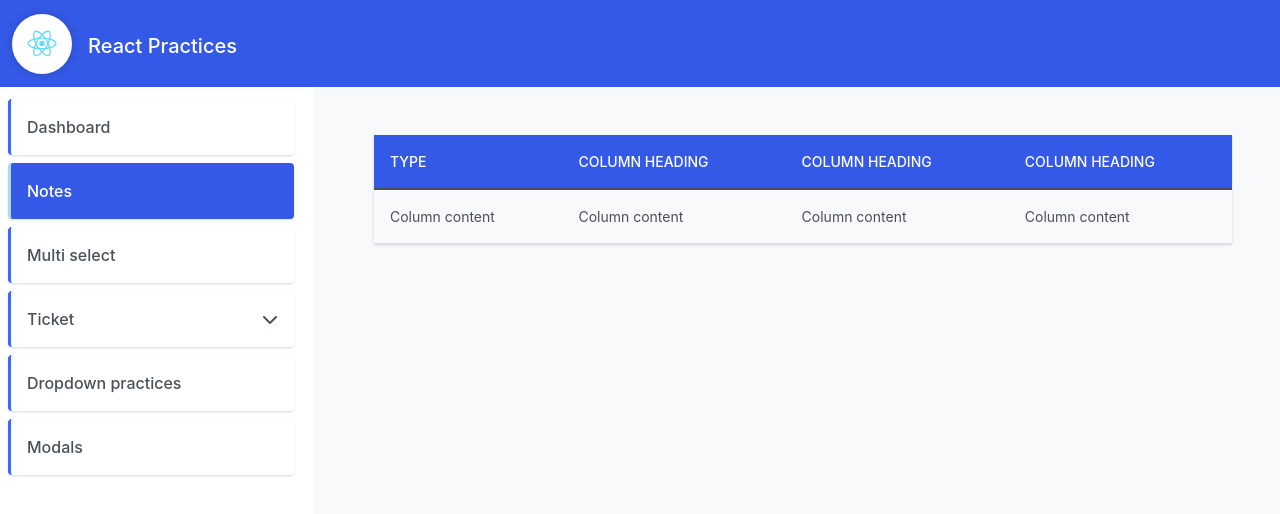
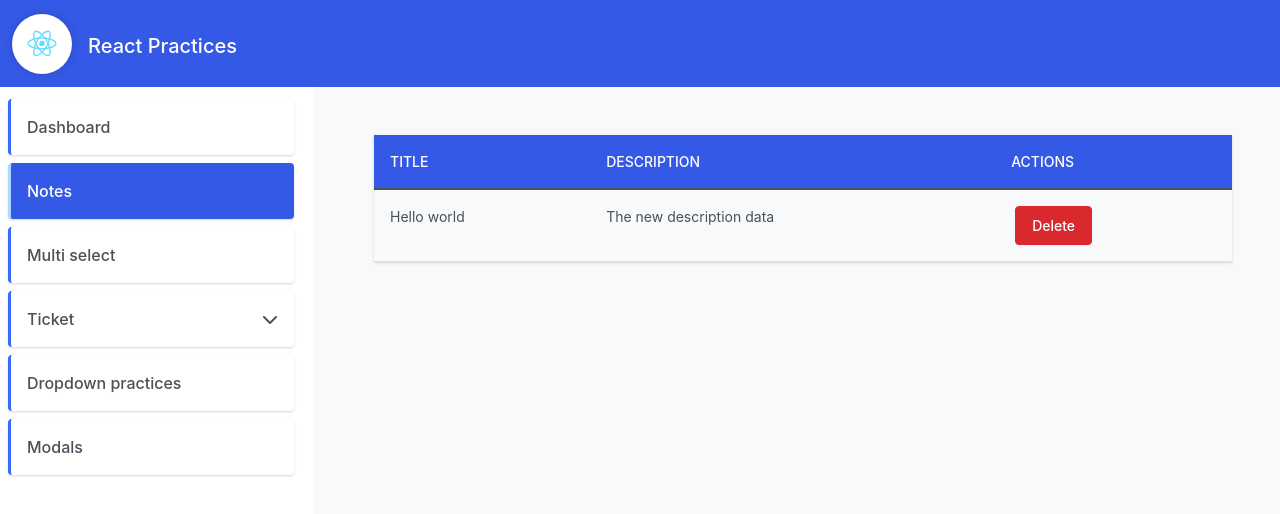
Before and after one commit to therodycc/react-practices, a Next.js app: page /notes in a window 1280 px wide. Shown: the top 514 px of the page. Built offline with nearby package versions, Linux system fonts and the light colour scheme.

Commit message:
new changes

```diff
--- a/src/components/common/table/index.tsx
+++ b/src/components/common/table/index.tsx
@@ -8,19 +8,36 @@ const Table = ({ headers, items }: TablePropsI) => {
             <table className="table ">
                 <thead className="bg-primary text-white">
                     <tr>
-                        <th scope="col">Type</th>
-                        <th scope="col">Column heading</th>
-                        <th scope="col">Column heading</th>
-                        <th scope="col">Column heading</th>
+                        {
+                            headers.map(head => (
+                                <>
+                                    <th scope="col">
+                                        {head.title}
+                                    </th>
+                                </>
+                            ))
+                        }
                     </tr>
                 </thead>
                 <tbody>
-                    <tr >
-                        <td>Column content</td>
-                        <td>Column content</td>
-                        <td>Column content</td>
-                        <td>Column content</td>
-                    </tr>
+                    {
+                        items.map((item, index) => (
+                            <>
+                                <tr key={'table_column_' + index}>
+                                    {
+                                        headers.map((head, _index) => (
+                                            <>
+                                                <td key={'table_column_' + _index}>
+                                                    {(head.key && item[head.key])}
+                                                    {typeof head.render === 'function' && !head.key && <head.render item={item} />}
+                                                </td>
+                                            </>
+                                        ))
+                                    }
+                                </tr>
+                            </>
+                        ))
+                    }
                 </tbody>
             </table>
         </>
--- a/src/pages/notes/index.tsx
+++ b/src/pages/notes/index.tsx
@@ -1,4 +1,5 @@
 import React, { useState } from 'react'
+import Button from '../../components/common/button';
 import Table from '../../components/common/table'
 import Layout from '../../components/layout'
 import { TableHeadersI } from '../../interfaces/table/table.interface';
@@ -11,6 +12,31 @@ const Notes = () => {
         {
             title: 'Title',
             key: "title"
+        },
+        {
+            title: 'Description',
+            key: "description"
+        },
+        {
+            title: 'Actions',
+            key: "",
+            render: ({ item }: any) => {
+                return (
+                    <>
+                        <Button title={'Delete'} action={() => {
+                            console.log({ item });
+                        }} bgClass={'danger'} />
+                    </>
+                )
+            }
+        }
+    ]
+
+
+    const data = [
+        {
+            title: "Hello world",
+            description: "The new description data"
         }
     ]
     return (
@@ -19,7 +45,7 @@ const Notes = () => {
                 <div className="m-5">
                     <Table
                         headers={notesHeader}
-                        items={[]} />
+                        items={data} />
                 </div>
             </Layout>
         </>
```
